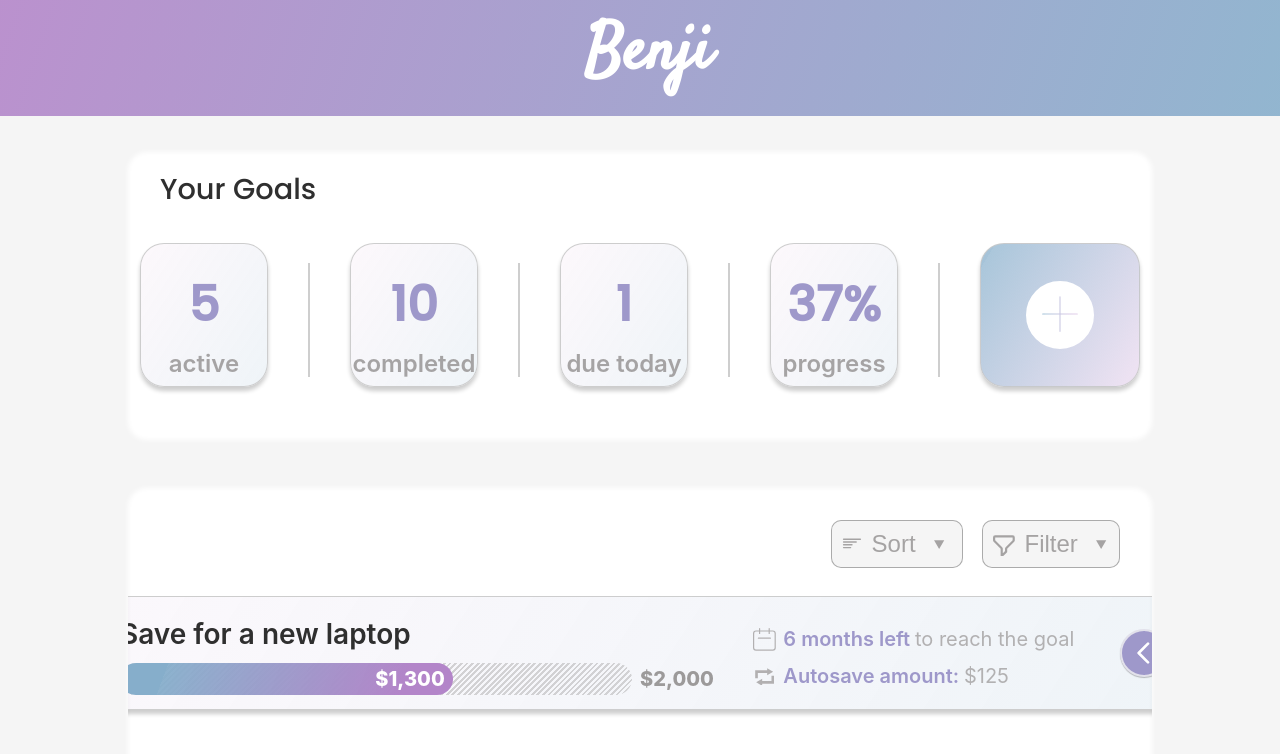
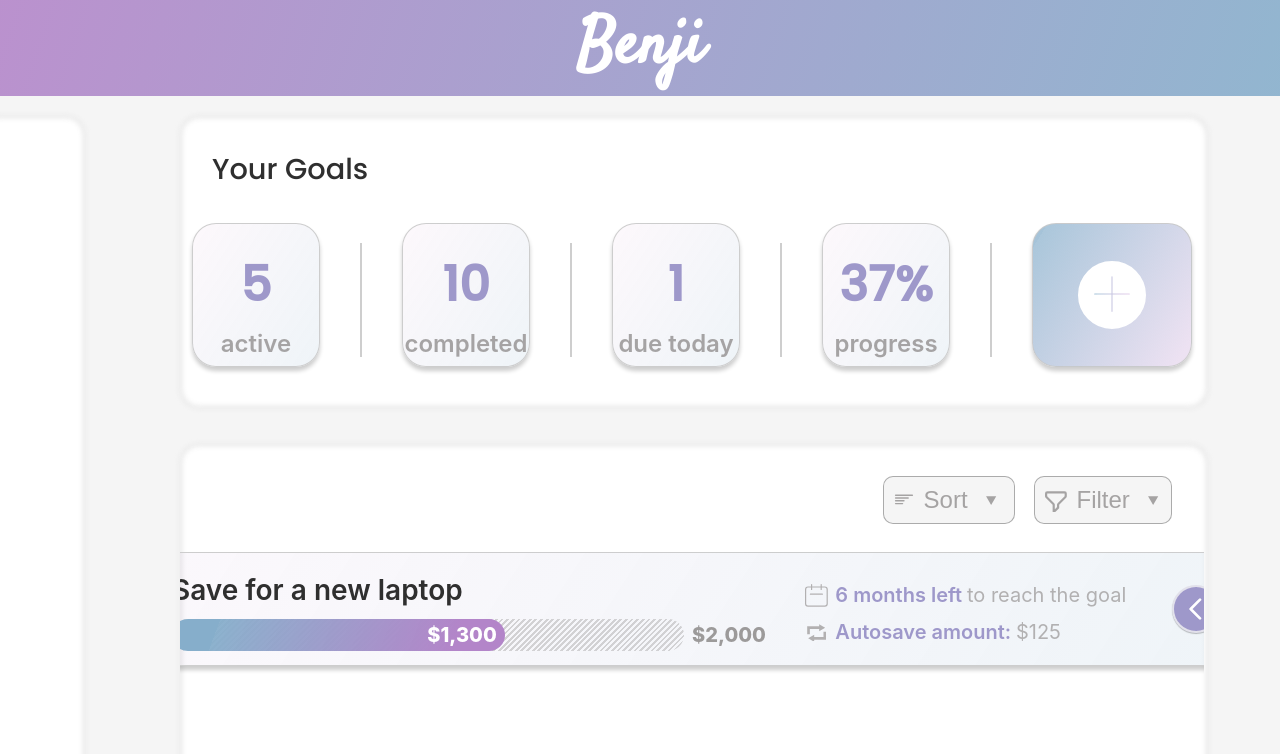
Before and after one commit to victorsandru/Benji, a React (Create React App) app in the folder benji/: page /goals in a window 1280 px wide. Shown: the top 754 px of the page. Built offline with nearby package versions, Linux system fonts and the light colour scheme.

Commit message:
Adjust several components to incorporate SideBar into the page

```diff
--- a/benji/src/Goals.css
+++ b/benji/src/Goals.css
@@ -6,3 +6,17 @@
     --gradient-2: linear-gradient(121.45deg, rgba(134, 174, 203, 0.74) 5.87%, rgba(134, 174, 203, 0.6956) 5.88%, rgba(179, 133, 201, 0.2442) 93.54%);
     --gradient-3: linear-gradient(123.02deg, rgba(179, 133, 201, 0.0594) 5.21%, rgba(134, 174, 203, 0.1332) 100%);
 }
+
+main {
+    height: 87vh;
+    margin: 2.5vh 0;
+    display: flex;
+    flex-direction: row;
+}
+
+.sections {
+    margin: 0 auto;
+    height: 100%;
+    display: flex;
+    flex-direction: column;
+}
--- a/benji/src/Goals.js
+++ b/benji/src/Goals.js
@@ -14,6 +14,7 @@ import GoalCard from "./components/GoalCard";
 
 // This is a dummy goal data which is used to testing purposes
 import dummyGoals from "./components/DummyGoalData";
+import SideBar from "./components/SideBar";
 
 // Create global style to apply gray background
 const GlobalStyle = createGlobalStyle`
@@ -35,6 +36,9 @@ function Goals() {
     <Fragment>
       <GlobalStyle />
       <TopNavigationBar />
+      <main>
+        <SideBar />
+        <div className={"sections"}>
           <Section sectionStyle={"summary-section"}>
             <h1 className={"section-header"}>Your Goals</h1>
             <div className={"goals-summary"}>
@@ -57,6 +61,8 @@ function Goals() {
               ))}
             </div>
           </Section>
+        </div>
+      </main>
     </Fragment>
   );
 }
--- a/benji/src/components/Section.css
+++ b/benji/src/components/Section.css
@@ -2,19 +2,17 @@ section {
     position: relative;
     --section-width: 80vw;
     width: var(--section-width);
-    top: 2.5vh;
-    left: calc((100vw - var(--section-width)) / 2);
 }
 
 .summary-section {
     min-height: 18rem;
-    height: 24vh;
+    height: 30%;
 }
 
 .list-section {
     min-height: 42rem;
-    height: 55vh;
-    margin-top: 3rem;
+    height: 70%;
+    margin-top: 2.5rem;
 }
 
 .section-header {
@@ -40,8 +38,8 @@ section {
     filter: blur(0.15rem);
     border-radius: 1.2rem;
     z-index: -1;
+    border: 2px solid rgba(201, 201, 201, 0.6);
 }
-
 
 .goals-summary {
     display: flex;
--- a/benji/src/components/TopNavigationBar.css
+++ b/benji/src/components/TopNavigationBar.css
@@ -3,6 +3,12 @@
 
 .navigation-header {
     background: var(--gradient-1);
+    height: 8vh;
+    min-height: 6rem;
+    display: flex;
+    flex-direction: row;
+    justify-content: center;
+    align-items: center;
 }
 
 .app-name {
@@ -10,6 +16,5 @@
     font-size: 4rem;
     color: white;
     margin: 0;
-    padding: 0.5rem 0 1rem 1rem;
     text-align: center;
 }
```
Lines whose indentation alone changed are shown as unchanged.
